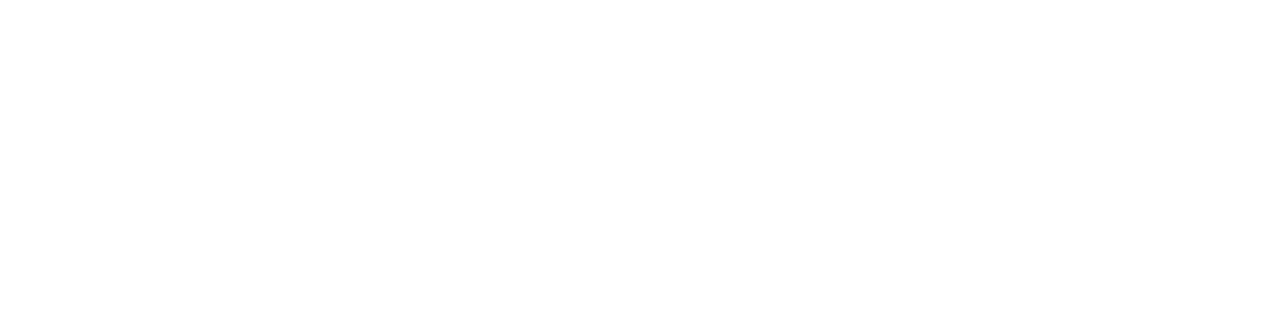
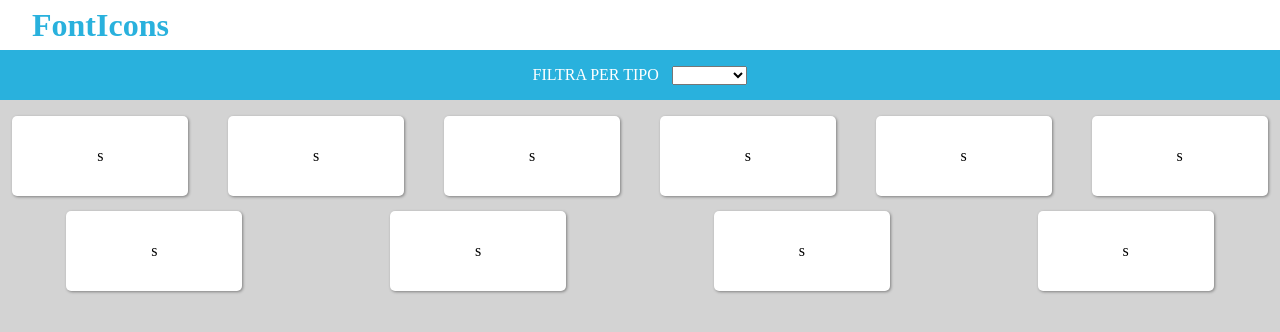
Before and after one commit to filauro1989/js-es6-icons, a plain HTML site: page index.html in a window 1280 px wide. Drawn offline with Linux system fonts and the light colour scheme.

Commit message:
html and css

```diff
--- a/css/style.css
+++ b/css/style.css
@@ -3,3 +3,58 @@
     padding: 0;
     box-sizing: border-box;
 }
+/* header */
+header {
+    width: 100%;
+    height: 100px;
+}
+.header-top {
+    display: flex;
+    align-items: center;
+    height: 50%;
+    width: 100%;
+}
+.header-top h1 {
+    padding-left: 1em;
+    color: #29B1DD;
+}
+.header-nav {
+    height: 50%;
+    width: 100%;
+    background-color: #29B1DD;
+    display: flex;
+    align-items: center;
+    justify-content: center;
+}
+.header-nav select {
+    padding: 0 2em;
+    margin-left: 1em;
+}
+.header-nav label {
+    color: white;
+}
+
+/* main */
+main {
+    background-color: lightgray;
+    width: 100%;
+    height: calc(100vh - 100px)
+}
+.container {
+    width: 100%;
+    padding-top: 1em;
+    display: flex;
+    flex-wrap: wrap;
+    justify-content: space-around;
+    gap: 15px;
+}
+.card {
+    width: 22vh;
+    height: 10vh;
+    background-color: white;
+    box-shadow: 1px 1px 3px grey;
+    display: flex;
+    justify-content: center;
+    align-items: center;
+    border-radius: 5px;
+}
--- a/index.html
+++ b/index.html
@@ -4,10 +4,60 @@
     <meta charset="UTF-8">
     <meta http-equiv="X-UA-Compatible" content="IE=edge">
     <meta name="viewport" content="width=device-width, initial-scale=1.0">
+    <link rel="stylesheet" href="https://cdnjs.cloudflare.com/ajax/libs/font-awesome/6.0.0-beta3/css/all.min.css" integrity="sha512-Fo3rlrZj/k7ujTnHg4CGR2D7kSs0v4LLanw2qksYuRlEzO+tcaEPQogQ0KaoGN26/zrn20ImR1DfuLWnOo7aBA==" crossorigin="anonymous" referrerpolicy="no-referrer" />
     <link rel="stylesheet" href="css/style.css">
     <title>js-es6-icons</title>
 </head>
 <body>
+    <!-- header con logo e select box -->
+    <header>
+        <!-- logo section -->
+        <div class="header-top">
+            <h1>FontIcons</h1>
+        </div>
+        <!-- select section -->
+        <div class="header-nav">
+            <label for="type">FILTRA PER TIPO</label>
+            <select name="type" id="type"></select>
+        </div>
+    </header>
+
+    <!-- Main con cards -->
+    <main>
+        <div class="container">
+            <div class="card">
+                s
+            </div>
+            <div class="card">
+                s
+            </div>
+            <div class="card">
+                s
+            </div>
+            <div class="card">
+                s
+            </div>
+            <div class="card">
+                s
+            </div>
+            <div class="card">
+                s
+            </div>
+            <div class="card">
+                s
+            </div>
+            <div class="card">
+                s
+            </div>
+            <div class="card">
+                s
+            </div>
+            <div class="card">
+                s
+            </div>
+        </div>
+    </main>
+
 
     <script src="data.js"></script>
 </body>
```
